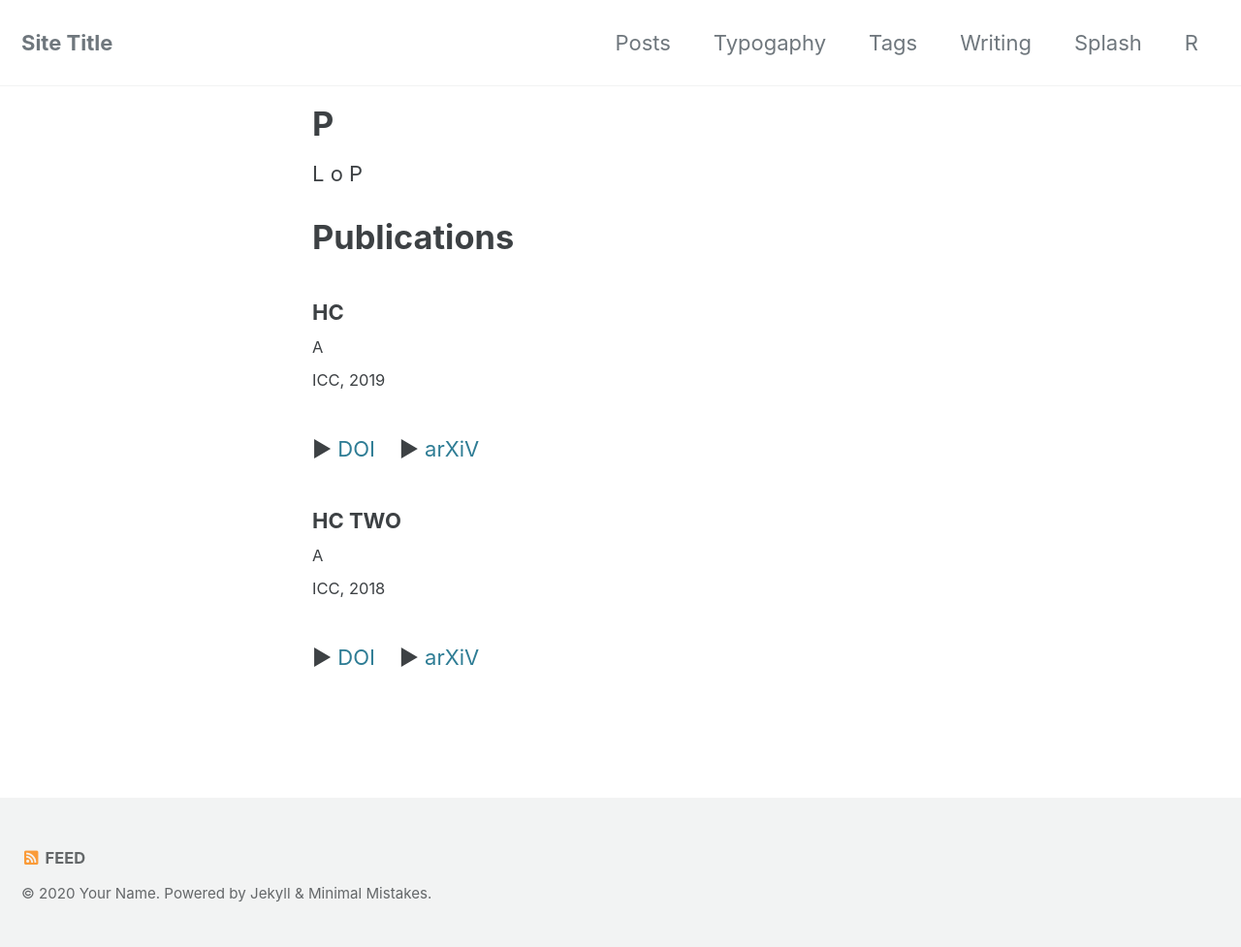
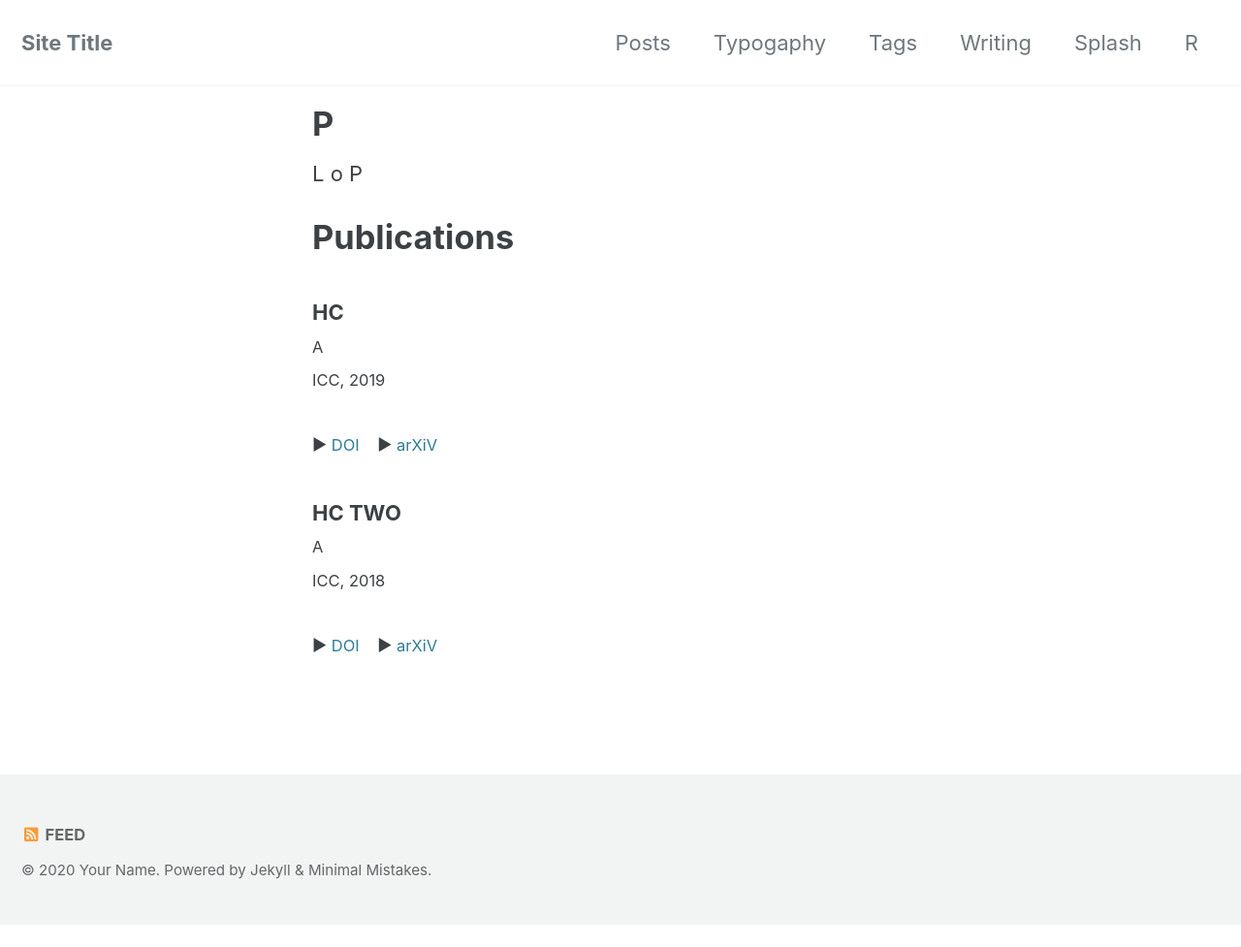
Before and after one commit to anantjoshi97/website, a Jekyll site: the page built from _pages/publ.md, in a window 1280 px wide. Shown: the whole page at 97% size. Built offline with Jekyll 4.4.1, drawn with Linux system fonts in a browser that asks for light colours; cached includes are drawn as plain includes; after the commit the page ends 954 px from its top, so only the background shows below that.

Commit message:
Changed publication formatting

```diff
--- a/_sass/minimal-mistakes/publication-formatting.scss
+++ b/_sass/minimal-mistakes/_publication-formatting.scss
@@ -13,3 +13,7 @@
   font-size: 75%;
   margin-bottom: .75em;
 }
+
+.publinks {
+  font-size: 75%;
+}
```
